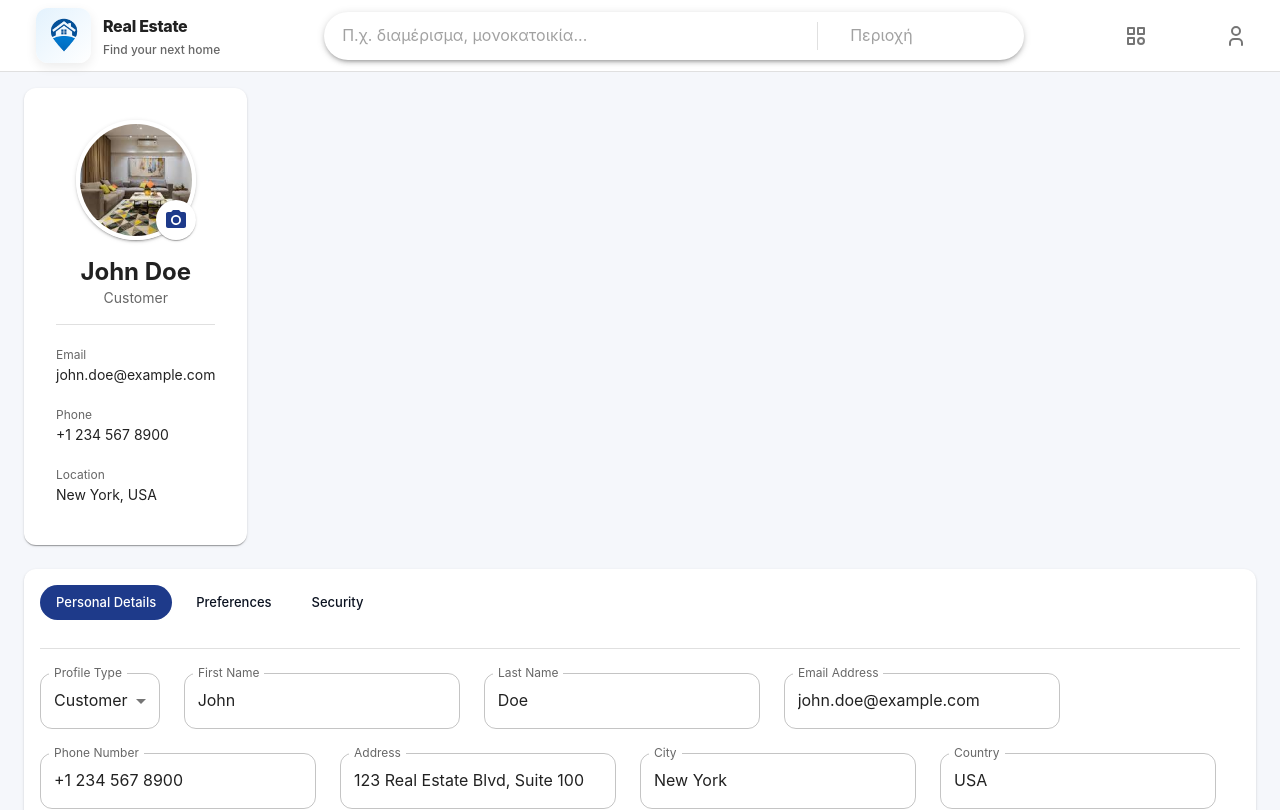
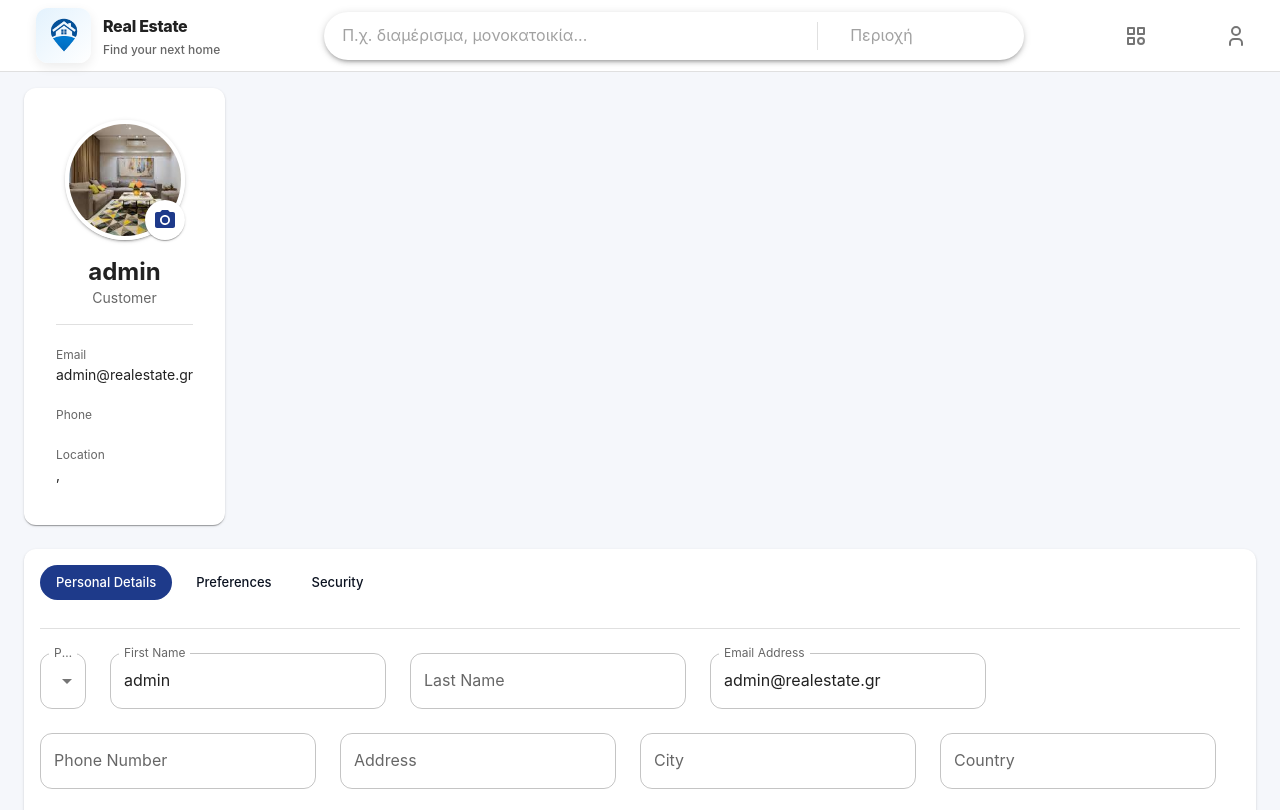
Before and after one commit to thanostamelos/real-estate-app, a React (Create React App) app: page /profile in a window 1280 px wide. Shown: the top 810 px of the page. Built offline with nearby package versions, Linux system fonts and the light colour scheme; some icons are missing.

Commit message:
Added the mocked admin credentials , and fixe the routing. Also the user profile is synchronized with the logged in user

```diff
--- a/src/layout/Header/components/ProfileSectionPopperMenu.js
+++ b/src/layout/Header/components/ProfileSectionPopperMenu.js
@@ -18,6 +18,8 @@ import {
 import PopperListItem from './PopperListItem'
 import MainCard from '../../../utils/general/MainCard'
 import { useNavigate } from 'react-router-dom'
+import { useSelector } from 'react-redux'
+import { selectCurrentUser } from '../../../store/slices/data_auth'
 
 const popperModifiers = [
   {
@@ -38,6 +40,8 @@ const AdminIcon = <IconUser />
 const ProfileSectionPopperMenu = ({ open, setOpen, anchorRef }) => {
   const theme = useTheme()
   const navigate = useNavigate()
+  const user = useSelector(selectCurrentUser)
+  const role = user?.role
 
   const listStyles = useMemo(
     () => ({
@@ -127,26 +131,34 @@ const ProfileSectionPopperMenu = ({ open, setOpen, anchorRef }) => {
                       itemLabel={'Find House'}
                       icon={SearchIcon}
                     />
+                    {['Owner', 'Agency'].includes(role) && (
                       <PopperListItem
                         onClick={handleUploadProperty}
                         itemLabel={'Upload a Property'}
                         icon={UploadIcon}
                       />
+                    )}
+                    {role === 'Owner' && (
                       <PopperListItem
                         onClick={handleOwnerDashboard}
                         itemLabel={'Owner Dashboard'}
                         icon={OwnerIcon}
                       />
+                    )}
+                    {role === 'Agency' && (
                       <PopperListItem
                         onClick={handleAgencyDashboard}
                         itemLabel={'Agency Dashboard'}
                         icon={AgencyIcon}
                       />
+                    )}
+                    {role === 'Admin' && (
                       <PopperListItem
                         onClick={handleAdminDashboard}
                         itemLabel={'Admin Dashboard'}
                         icon={AdminIcon}
                       />
+                    )}
                     <Divider sx={{ my: 1 }} />
                     <PopperListItem
                       onClick={handlePrivacyNoticeClick}
--- a/src/routes/container/ApplicationRoutes.js
+++ b/src/routes/container/ApplicationRoutes.js
@@ -7,18 +7,28 @@ import AdminDashboard from '../../view/Admin/containers/AdminDashboard'
 import Profile from '../../view/Profile/components/Profile'
 import Login from '../../view/Auth/Login'
 import Signup from '../../view/Auth/Signup'
+import RequireAuth from '../components/RequireAuth'
+import RequireRole from '../components/RequireRole'
+import RequireGuest from '../components/RequireGuest'
 
 const ApplicationRoutes = () => {
   return (
     <Routes>
+      {/* Publicly available, but normally Home is where listings are */}
       <Route path="/" element={<Home />} />
-      <Route path="/new-listing" element={<NewListing />} />
-      <Route path="/owner-dashboard" element={<OwnerDashboard />} />
-      <Route path="/agency-dashboard" element={<AgencyDashboard />} />
-      <Route path="/admin-dashboard" element={<AdminDashboard />} />
-      <Route path="/login" element={<Login />} />
-      <Route path="/signup" element={<Signup />} />
-      <Route path="/profile" element={<Profile />} />
+
+      {/* Auth required for profile */}
+      <Route path="/profile" element={<RequireAuth><Profile /></RequireAuth>} />
+
+      {/* Role specific routes */}
+      <Route path="/new-listing" element={<RequireRole roles={['Owner', 'Agency']}><NewListing /></RequireRole>} />
+      <Route path="/owner-dashboard" element={<RequireRole roles={['Owner']}><OwnerDashboard /></RequireRole>} />
+      <Route path="/agency-dashboard" element={<RequireRole roles={['Agency']}><AgencyDashboard /></RequireRole>} />
+      <Route path="/admin-dashboard" element={<RequireRole roles={['Admin']}><AdminDashboard /></RequireRole>} />
+
+      {/* Guest only routes */}
+      <Route path="/login" element={<RequireGuest><Login /></RequireGuest>} />
+      <Route path="/signup" element={<RequireGuest><Signup /></RequireGuest>} />
 
       <Route path="*" element={<Navigate to="/" replace />} />
     </Routes>
--- a/src/routes/selectors/RoutesSelectors.js
+++ b/src/routes/selectors/RoutesSelectors.js
@@ -2,6 +2,11 @@ import {createSelector} from "reselect";
 
 const selectDataAuth = (state) => state.data_auth;
 
-export const selectAuthData = createSelector([selectDataAuth], (dataAuth) => dataAuth?.authData ?? null);
+export const selectAuthData = createSelector([selectDataAuth], (dataAuth) => {
+    return {
+        isAuthenticated: dataAuth?.isAuthenticated ?? false,
+        roles: dataAuth?.user?.role ? [dataAuth.user.role] : []
+    };
+});
 
-export const selectAuthChecked = createSelector([selectDataAuth], (dataAuth) => dataAuth?.authChecked ?? false);
+export const selectAuthChecked = createSelector([selectDataAuth], () => true);
--- a/src/store/slices/data_auth.js
+++ b/src/store/slices/data_auth.js
@@ -3,8 +3,12 @@ import { createSlice } from '@reduxjs/toolkit'
 const data_auth = createSlice({
   name: 'data_auth',
   initialState: {
-    isAuthenticated: false,
-    user: null,
+    isAuthenticated: true,
+    user: {
+      username: 'admin',
+      email: 'admin@realestate.gr',
+      role: 'Admin',
+    },
   },
   reducers: {
     loginUser(state, action) {
--- a/src/store/slices/data_users.js
+++ b/src/store/slices/data_users.js
@@ -9,6 +9,7 @@ const MOCK_USERS = [
   { userId: 6, username: 'sofia_customer', email: 'sofia@gmail.com', phone: '6967890123', role: 'Customer', status: 'active' },
   { userId: 7, username: 'giorgos_owner', email: 'giorgos@example.com', phone: '6978901234', role: 'Owner', status: 'active' },
   { userId: 8, username: 'anna_customer', email: 'anna@hotmail.com', phone: '6989012345', role: 'Customer', status: 'inactive' },
+  { userId: 9, username: 'admin', email: 'admin@realestate.gr', phone: '6900000000', role: 'Admin', status: 'active' },
 ]
 
 let nextUserId = MOCK_USERS.length + 1
--- a/src/view/Profile/components/Profile.js
+++ b/src/view/Profile/components/Profile.js
@@ -1,4 +1,4 @@
-import React, { useState } from 'react';
+import React, { useState, useEffect } from 'react';
 import {
     Box,
     Grid,
@@ -18,6 +18,8 @@ import {
     InputLabel
 } from '@mui/material';
 import { Visibility, VisibilityOff, PhotoCamera } from '@mui/icons-material';
+import { useSelector } from 'react-redux';
+import { selectCurrentUser } from '../../../store/slices/data_auth';
 import MainCard from '../../../utils/general/MainCard';
 import CustomTabs from '../../../utils/general/CustomTabs';
 
@@ -31,18 +33,32 @@ const Profile = () => {
     const [activeTab, setActiveTab] = useState(0);
     const [showPassword, setShowPassword] = useState(false);
 
+    const currentUser = useSelector(selectCurrentUser);
+
     const [userInfo, setUserInfo] = useState({
         role: 'Customer', // 'Customer', 'Owner', 'Agency'
-        firstName: 'John',
-        lastName: 'Doe',
+        firstName: '',
+        lastName: '',
         agencyName: '',
         licenseNumber: '',
-        email: 'john.doe@example.com',
-        phone: '+1 234 567 8900',
-        address: '123 Real Estate Blvd, Suite 100',
-        city: 'New York',
-        country: 'USA'
+        email: '',
+        phone: '',
+        address: '',
+        city: '',
+        country: ''
     });
+
+    useEffect(() => {
+        if (currentUser) {
+            setUserInfo(prev => ({
+                ...prev,
+                role: currentUser.role || 'Customer',
+                email: currentUser.email || '',
+                firstName: currentUser.username || '',
+                lastName: '', // Assuming username is single word for mock
+            }));
+        }
+    }, [currentUser]);
 
     const handleInputChange = (e) => {
         const { name, value } = e.target;
```
Lines whose indentation alone changed are shown as unchanged.
